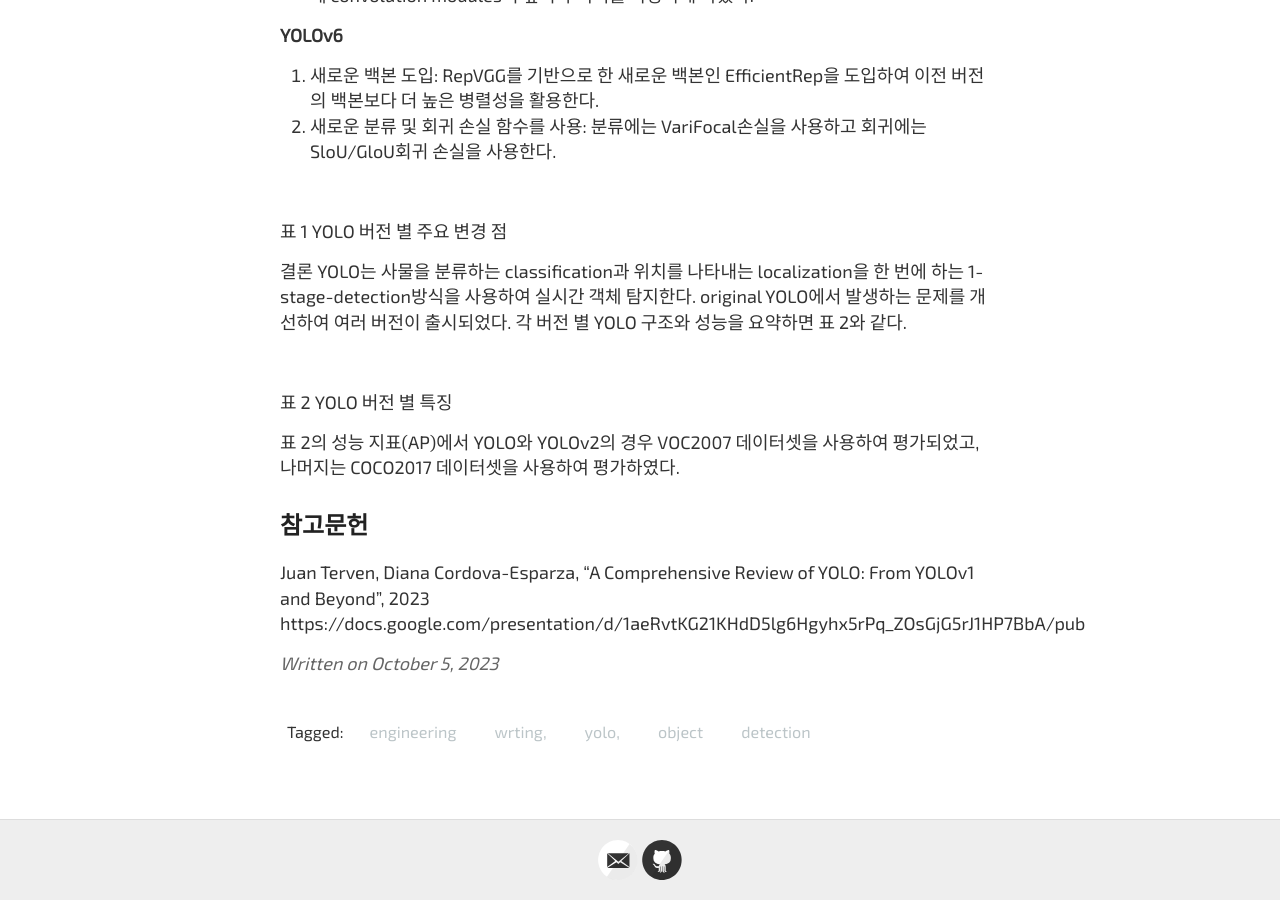
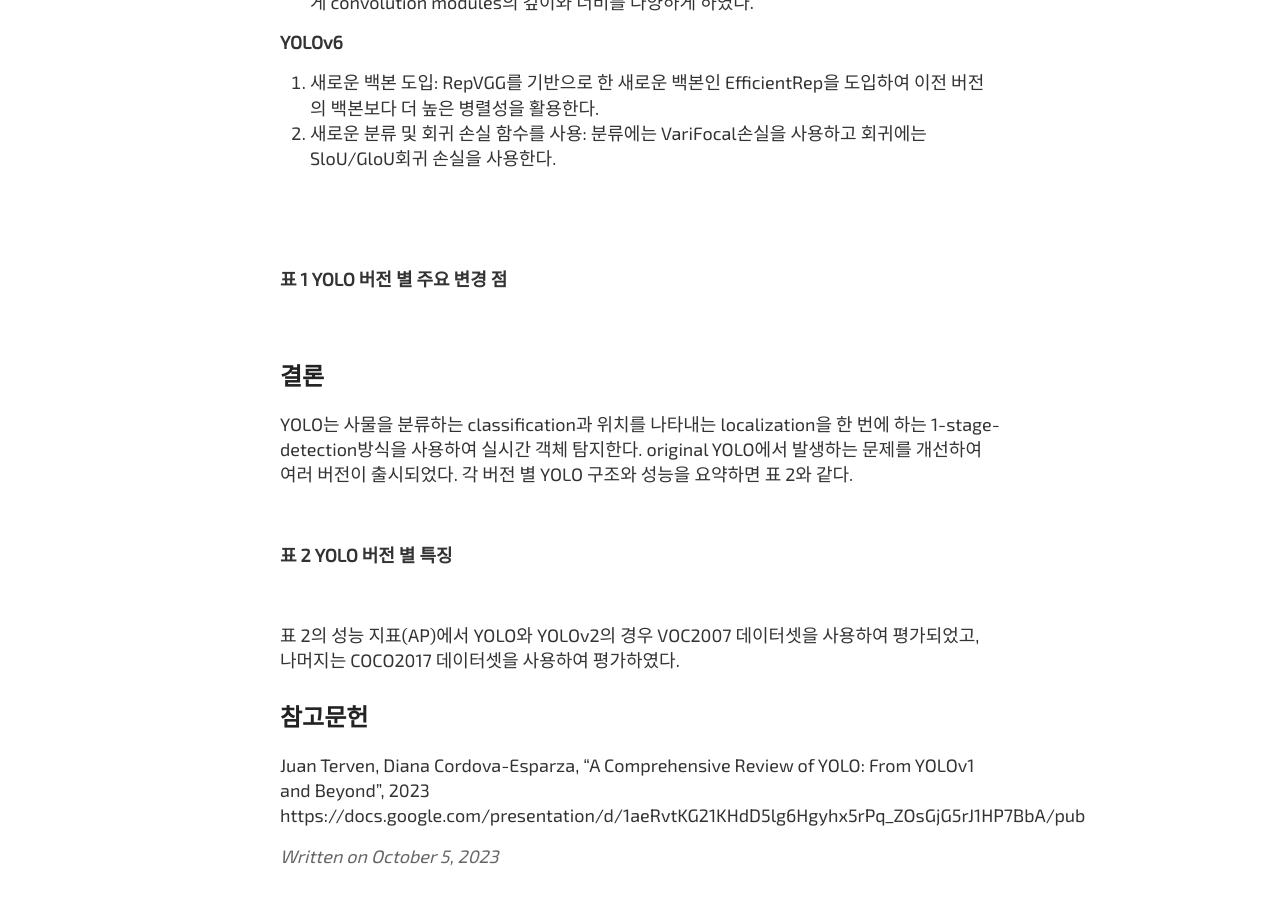
Before and after one commit to k-kmw/k-kmw.github.io, a Jekyll site: the page built from _posts/2023-10-05-survey_yolo.md, in a window 1280 px wide and 900 px high, scrolled down 5510 px. Built offline with Jekyll 4.4.1, drawn with Linux system fonts in a browser that asks for light colours; some web fonts are replaced; comment, search, counter and statistics services are not loaded; some of the changed text lies outside the part shown.

Commit message:
fix: 각주 bold처리, 글 사이 간격 수정

```diff
--- a/_posts/2023-10-05-survey_yolo.md
+++ b/_posts/2023-10-05-survey_yolo.md
@@ -17,24 +17,27 @@ tags: engineering wrting, yolo, object detection
 
 ![]({{site.baseurl}}/images/20231005/img1.png)
 
-그림1 7x7 grid cell
+**그림1 7x7 grid cell**
 
 ![]({{site.baseurl}}/images/20231005/img2.png)
 
-그림2 class score
+**그림2 class score**
 
+<br>
 이후 바운딩 박스의 class scores를 구한다. P_r (class_i│object)*P_r (object)*IoU(truth, pred)=P_r (class_i )*IoU(true, pred). 즉, 그리드 셀의 클래스 레이블 score * 바운딩 박스 내에 객체가 존재할 확률이다. Class scores는 클래스가 바운딩 박스에 등장할 확률과 객체가 예측된 박스에 얼마나 잘 맞는지를 나타낸다.
 
 ![]({{site.baseurl}}/images/20231005/img3.png)
 
-그림3 class scores 구하는 과정
+**그림3 class scores 구하는 과정**
 
+<br>
 그림에서 7x7개의 셀이 존재하여 각 그리드 셀마다 2개의 바운딩 박스를 그리므로, 총 98개의 바운딩 박스에 대한 클래스 scores를 생성한다.
 
-![]({{site.baseurl}}/images/20231005/img4.png)
-![]({{site.baseurl}}/images/20231005/img5.png) ![]({{site.baseurl}}/images/20231005/img6.png)
+![]({{site.baseurl}}/images/20231005/img6.png)
 
-그림4 class scores 생성
+**그림4 class scores 생성**
+
+<br>
 
 #### Classification
 1. 앞서 구한 class score가 confidence threshold보다 낮을 경우 0으로 만든다.
@@ -43,7 +46,7 @@ tags: engineering wrting, yolo, object detection
 
 ![]({{site.baseurl}}/images/20231005/img7.png)
 
-그림5 classification 과정
+**그림5 classification 과정**
 
 <br>
 **NMS**
@@ -52,28 +55,35 @@ tags: engineering wrting, yolo, object detection
 
 ![]({{site.baseurl}}/images/20231005/img8.png)
 
-그림6 NMS
+**그림6 NMS**
 
+<br>
 NMS에 IoU개념이 사용된다. IoU는 바운딩 박스의 교집합/합집합 비율로 두 바운딩 박스가 얼마나 겹치는지에 대한 값을 나타낸다.
 
 ![]({{site.baseurl}}/images/20231005/img9.png)
 
-그림7 IoU
+**그림7 IoU**
 
+<br>
 앞서 Classification과정에서 Class score에 대하여 내림차순 정렬하였으므로 첫 번째 바운딩 박스 score가 최대(max)가 된다.
 1.	Max와 다른 모든 바운딩 박스의 해당 클래스 socre를 비교한다.
 2.	만약 두 바운딩 박스의 IoU를 비교하여 IoU threshold보다 클 경우 해당 score를 0으로 설정한다. 이 과정을 거치면서 같은 객체를 가리키는 바운딩 박스가 제거된다.
 3.	다음으로 큰 바운딩 박스 score를 max로 설정한 후 위 과정을 반복한다.
 4.	이 과정을 모든 클래스에 대해 반복한다.
 5.	각 바운딩 박스의 class scores에서 최대값을 가지는 class로 분류하고 바운딩 박스를 그린다.
+<br>
 
 ![]({{site.baseurl}}/images/20231005/img10.png)
 
-그림8
+**그림8**
 
 ![]({{site.baseurl}}/images/20231005/img11.png)
 
-그림9
+**그림9**
+
+그림8에서 바운딩 박스와 그림7에서 바운딩 박스 사이의 IoU가 IoU threshold보다 크다고 가정하면 그림8의 바운딩 박스는 제거된다.
+
+<br>
 
 ### YOLO 버전별 비교
 **YOLOv2**
@@ -100,18 +110,23 @@ NMS에 IoU개념이 사용된다. IoU는 바운딩 박스의 교집합/합집합
 1. 새로운 백본 도입: RepVGG를 기반으로 한 새로운 백본인 EfficientRep을 도입하여 이전 버전의 백본보다 더 높은 병렬성을 활용한다.
 2. 새로운 분류 및 회귀 손실 함수를 사용: 분류에는 VariFocal손실을 사용하고 회귀에는 SloU/GloU회귀 손실을 사용한다.
 
+<br>
 
 ![]({{site.baseurl}}/images/20231005/table1.png)
 
-표 1 YOLO 버전 별 주요 변경 점
+**표 1 YOLO 버전 별 주요 변경 점**
 
-결론
+<br>
+
+## 결론
 YOLO는 사물을 분류하는 classification과 위치를 나타내는 localization을 한 번에 하는 1-stage-detection방식을 사용하여 실시간 객체 탐지한다.
 original YOLO에서 발생하는 문제를 개선하여 여러 버전이 출시되었다. 각 버전 별 YOLO 구조와 성능을 요약하면 표 2와 같다.
 
 ![]({{site.baseurl}}/images/20231005/table2.png)
 
-표 2 YOLO 버전 별 특징
+**표 2 YOLO 버전 별 특징**
+
+<br>
 
 표 2의 성능 지표(AP)에서 YOLO와 YOLOv2의 경우 VOC2007 데이터셋을 사용하여 평가되었고, 나머지는 COCO2017 데이터셋을 사용하여 평가하였다.
 
```
